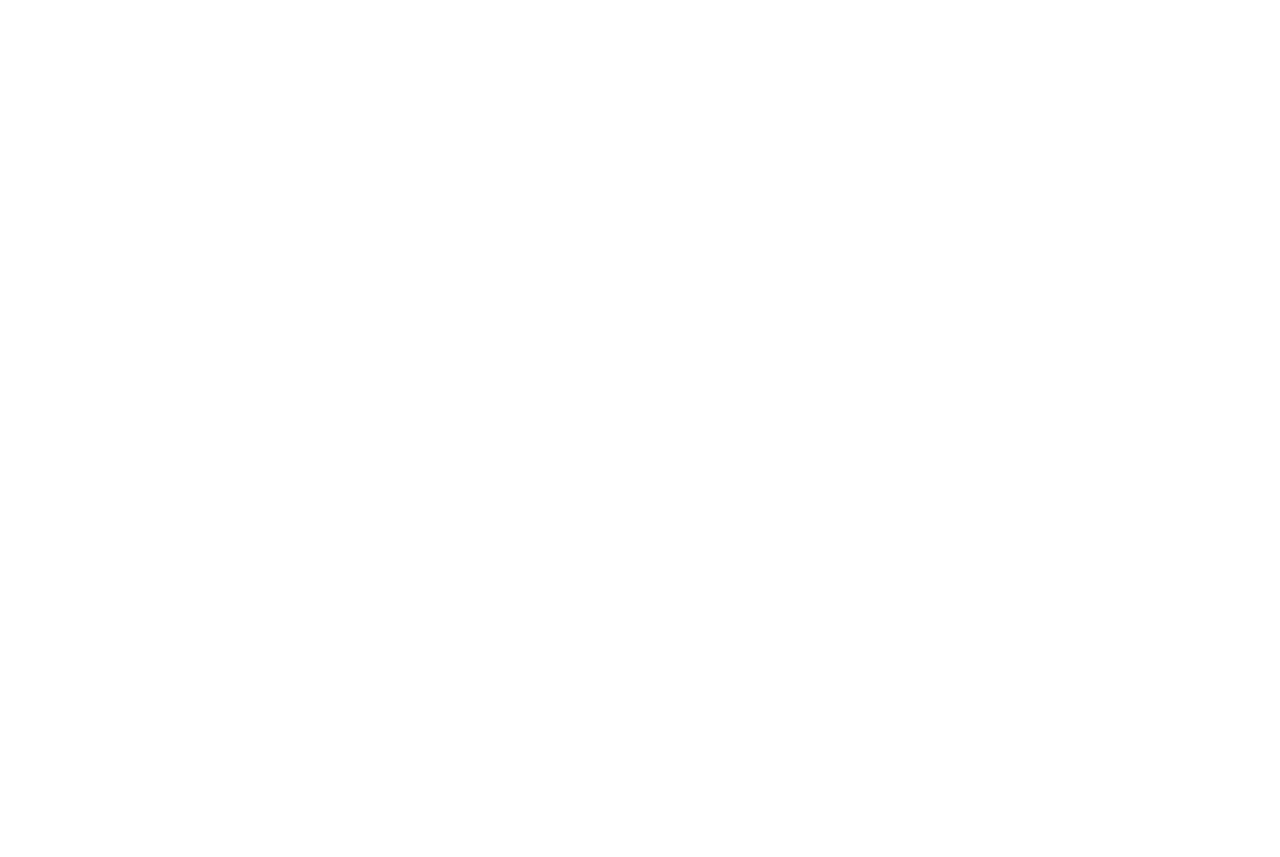
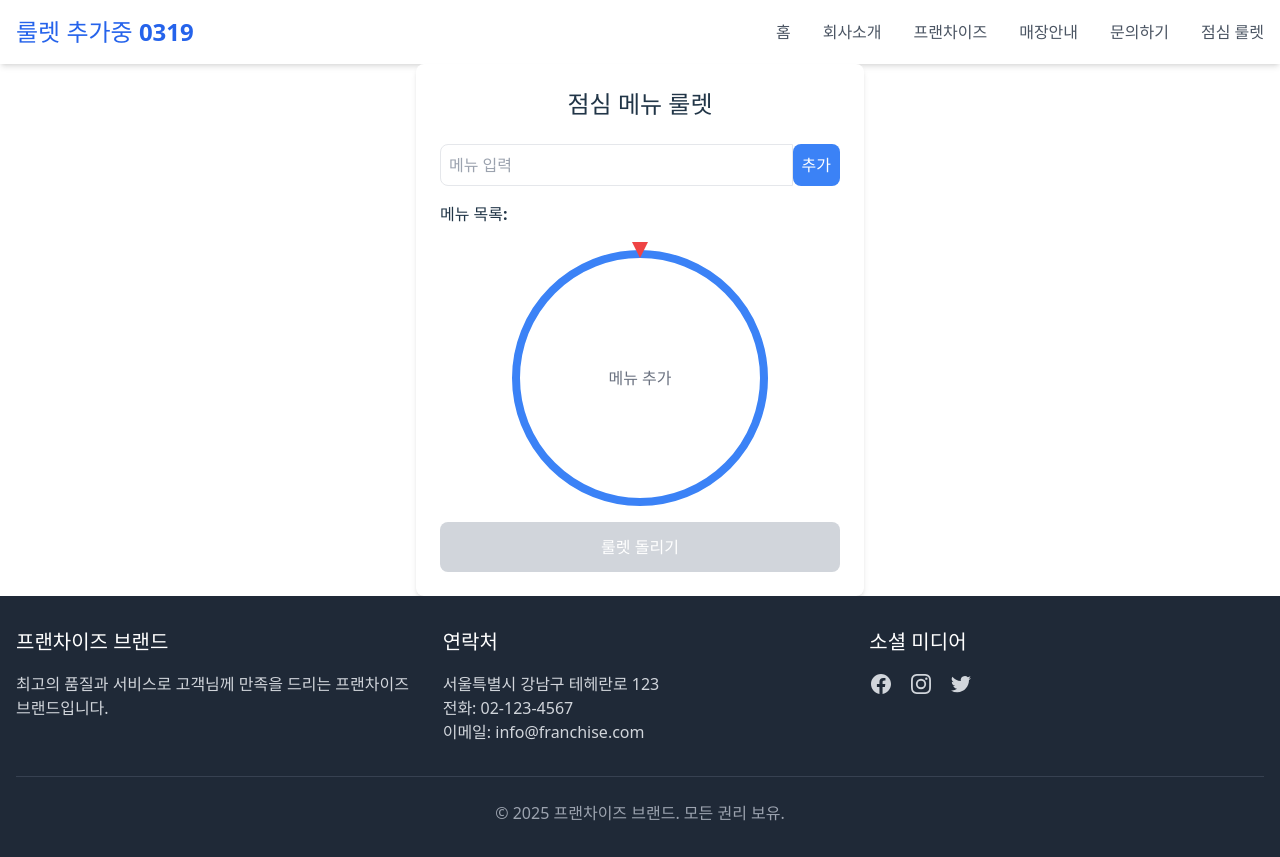
Before and after one commit to leessosso/docker-test, a React (Vite) app: page /lunch-roulette in a window 1280 px wide. Before the commit this address had no page. Before the commit the page ends 800 px from the top, so only its background shows below. Built offline with nearby package versions, Linux system fonts and the light colour scheme.

Commit message:
점심 메뉴 룰렛 컴포넌트를 추가하고, 메인 레이아웃 및 라우팅에 통합했습니다. Tailwind CSS 설정에 애니메이션 및 클립 패스를 추가하여 UI 개선.

```diff
--- a/src/App.tsx
+++ b/src/App.tsx
@@ -5,6 +5,7 @@ import About from './pages/About';
 import Franchise from './pages/Franchise';
 import Stores from './pages/Stores';
 import Contact from './pages/Contact';
+import LunchRoulette from './components/LunchRoulette';
 
 function App() {
   return (
@@ -16,6 +17,7 @@ function App() {
           <Route path="franchise" element={<Franchise />} />
           <Route path="stores" element={<Stores />} />
           <Route path="contact" element={<Contact />} />
+          <Route path="lunch-roulette" element={<LunchRoulette />} />
         </Route>
       </Routes>
     </Router>
--- /dev/null
+++ b/src/components/LunchRoulette.tsx
@@ -0,0 +1,220 @@
+import React, { useState, useEffect } from 'react';
+
+const LunchRoulette: React.FC = () => {
+  const [menuInput, setMenuInput] = useState<string>('');
+  const [menuList, setMenuList] = useState<string[]>([]);
+  const [selectedMenu, setSelectedMenu] = useState<string | null>(null);
+  const [isSpinning, setIsSpinning] = useState<boolean>(false);
+  const [rotationAngle, setRotationAngle] = useState<number>(0);
+
+  const addMenu = () => {
+    if (menuInput.trim() && !menuList.includes(menuInput.trim())) {
+      setMenuList([...menuList, menuInput.trim()]);
+      setMenuInput('');
+    }
+  };
+
+  const removeMenu = (menuToRemove: string) => {
+    setMenuList(menuList.filter(menu => menu !== menuToRemove));
+  };
+
+  const spinRoulette = () => {
+    if (menuList.length === 0) return;
+
+    setIsSpinning(true);
+    setSelectedMenu(null);
+
+    // 랜덤 메뉴 선택
+    const randomIndex = Math.floor(Math.random() * menuList.length);
+    const selectedMenuSector = menuList[randomIndex];
+
+    // 섹터 각도 계산
+    const sectorAngles = calculateSectorAngles();
+    const { startAngle, endAngle } = sectorAngles[randomIndex];
+    const midAngle = (startAngle + endAngle) / 2;
+
+    // 추가 랜덤 회전 각도 (2~3바퀴)
+    const additionalRotation = Math.floor(Math.random() * (1080 - 720 + 1)) + 720;
+
+    // 포인터와 정렬하기 위해 회전 각도 계산 (추가 회전 + 섹터 중앙각)
+    const targetRotation = additionalRotation + (360 - midAngle);
+
+    // 이전 회전각에 새 회전각 추가
+    setRotationAngle(prevAngle => prevAngle + targetRotation);
+    setSelectedMenu(selectedMenuSector);
+
+    // 스핀 종료
+    setTimeout(() => {
+      setIsSpinning(false);
+    }, 3500);
+  };
+
+  // 메뉴 개수에 따라 섹터 각도 계산
+  const calculateSectorAngles = () => {
+    const totalMenus = menuList.length;
+    const baseAngle = 360 / totalMenus;
+
+    return menuList.map((_, index) => {
+      const startAngle = index * baseAngle;
+      const endAngle = (index + 1) * baseAngle;
+
+      return {
+        startAngle,
+        endAngle,
+        sweepAngle: baseAngle
+      };
+    });
+  };
+
+  // 극좌표계 기반 섹터 생성
+  const createSectorPath = (centerX: number, centerY: number, radius: number, startAngle: number, endAngle: number) => {
+    const startRad = startAngle * Math.PI / 180;
+    const endRad = endAngle * Math.PI / 180;
+
+    const x1 = centerX + radius * Math.cos(startRad);
+    const y1 = centerY + radius * Math.sin(startRad);
+    const x2 = centerX + radius * Math.cos(endRad);
+    const y2 = centerY + radius * Math.sin(endRad);
+
+    const largeArcFlag = endAngle - startAngle > 180 ? 1 : 0;
+
+    return `M ${centerX} ${centerY} L ${x1} ${y1} A ${radius} ${radius} 0 ${largeArcFlag} 1 ${x2} ${y2} Z`;
+  };
+
+  // 섹터 중앙 좌표 계산
+  const calculateSectorCenterPoint = (centerX: number, centerY: number, radius: number, startAngle: number, endAngle: number) => {
+    const midAngle = (startAngle + endAngle) / 2;
+    const midRad = midAngle * Math.PI / 180;
+
+    // 섹터 중앙에서 약간 안쪽으로 (반지름의 2/3 지점)
+    const x = centerX + (radius * 2/3) * Math.cos(midRad);
+    const y = centerY + (radius * 2/3) * Math.sin(midRad);
+
+    return { x, y };
+  };
+
+  return (
+    <div className="max-w-md mx-auto p-6 bg-white rounded-lg shadow-md">
+      <h1 className="text-2xl font-bold mb-6 text-center">점심 메뉴 룰렛</h1>
+
+      <div className="mb-4">
+        <div className="flex">
+          <input
+            type="text"
+            value={menuInput}
+            onChange={(e) => setMenuInput(e.target.value)}
+            placeholder="메뉴 입력"
+            className="flex-grow p-2 border rounded-l-lg"
+            onKeyPress={(e) => e.key === 'Enter' && addMenu()}
+            disabled={isSpinning}
+          />
+          <button
+            onClick={addMenu}
+            disabled={isSpinning}
+            className="bg-blue-500 text-white p-2 rounded-r-lg hover:bg-blue-600 disabled:bg-blue-300"
+          >
+            추가
+          </button>
+        </div>
+      </div>
+
+      <div className="mb-4">
+        <h2 className="font-semibold mb-2">메뉴 목록:</h2>
+        <div className="flex flex-wrap gap-2">
+          {menuList.map((menu) => (
+            <div
+              key={menu}
+              className="bg-gray-200 px-3 py-1 rounded-full flex items-center"
+            >
+              {menu}
+              <button
+                onClick={() => removeMenu(menu)}
+                disabled={isSpinning}
+                className="ml-2 text-red-500 hover:text-red-700 disabled:text-red-300"
+              >
+                ✕
+              </button>
+            </div>
+          ))}
+        </div>
+      </div>
+
+      <div className="flex justify-center mb-4 relative">
+        <div
+          className={`w-64 h-64 rounded-full border-8 border-blue-500
+                      flex items-center justify-center relative overflow-hidden`}
+          style={{
+            transform: `rotate(${rotationAngle}deg)`,
+            transition: isSpinning ? 'transform 3.5s cubic-bezier(0.25, 0.1, 0.25, 1)' : 'none'
+          }}
+        >
+          {menuList.length > 0 ? (
+            <svg
+              viewBox="0 0 200 200"
+              className="absolute inset-0"
+              style={{ transform: 'rotate(-90deg)' }}
+            >
+              {menuList.map((menu, index) => {
+                const sectorAngles = calculateSectorAngles();
+                const { startAngle, endAngle } = sectorAngles[index];
+                const hue = Math.floor(Math.random() * 360);
+
+                const sectorCenterPoint = calculateSectorCenterPoint(100, 100, 100, startAngle, endAngle);
+
+                return (
+                  <g key={menu}>
+                    <path
+                      d={createSectorPath(100, 100, 100, startAngle, endAngle)}
+                      fill={`hsl(${hue}, 70%, 60%)`}
+                    />
+                    <text
+                      x={sectorCenterPoint.x}
+                      y={sectorCenterPoint.y}
+                      textAnchor="middle"
+                      dominantBaseline="middle"
+                      transform={`rotate(${(startAngle + endAngle) / 2 + 90}, ${sectorCenterPoint.x}, ${sectorCenterPoint.y})`}
+                      fill="white"
+                      fontWeight="bold"
+                      fontSize="10"
+                    >
+                      {menu}
+                    </text>
+                  </g>
+                );
+              })}
+            </svg>
+          ) : (
+            <div className="text-gray-500">메뉴 추가</div>
+          )}
+        </div>
+
+        {/* 포인터 - 부모 컨테이너 기준 절대 위치 */}
+        <div
+          className="absolute top-0 left-1/2 transform -translate-x-1/2 -translate-y-1/2
+                      w-4 h-4 bg-red-500 z-10"
+          style={{
+            clipPath: 'polygon(50% 100%, 0% 0%, 100% 0%)',
+          }}
+        ></div>
+      </div>
+
+      <button
+        onClick={spinRoulette}
+        disabled={menuList.length === 0 || isSpinning}
+        className="w-full bg-green-500 text-white p-3 rounded-lg
+                   hover:bg-green-600 disabled:bg-gray-300"
+      >
+        {isSpinning ? '돌리는 중...' : '룰렛 돌리기'}
+      </button>
+
+      {selectedMenu && !isSpinning && (
+        <div className="mt-4 text-center">
+          <h2 className="text-xl font-bold">오늘의 점심 메뉴:</h2>
+          <p className="text-2xl text-green-600 font-bold animate-bounce">{selectedMenu}</p>
+        </div>
+      )}
+    </div>
+  );
+};
+
+export default LunchRoulette;
--- a/src/layouts/MainLayout.tsx
+++ b/src/layouts/MainLayout.tsx
@@ -16,7 +16,7 @@ const MainLayout = () => {
             <header className="bg-white shadow-md">
                 <div className="container mx-auto px-4 py-4">
                     <div className="flex justify-between items-center">
-                        <Link to="/" className="text-2xl font-bold text-blue-600">README.md 수정 Typescript 버전 통일 0318</Link>
+                        <Link to="/" className="text-2xl font-bold text-blue-600">룰렛 추가중 0319</Link>
 
                         {/* 모바일 메뉴 버튼 */}
                         <div className="md:hidden">
@@ -41,6 +41,7 @@ const MainLayout = () => {
                             <Link to="/franchise" className="text-gray-600 hover:text-blue-600">프랜차이즈</Link>
                             <Link to="/stores" className="text-gray-600 hover:text-blue-600">매장안내</Link>
                             <Link to="/contact" className="text-gray-600 hover:text-blue-600">문의하기</Link>
+                            <Link to="/lunch-roulette" className="text-gray-600 hover:text-blue-600">점심 룰렛</Link>
                         </nav>
                     </div>
 
@@ -53,6 +54,7 @@ const MainLayout = () => {
                                 <Link to="/franchise" className="text-gray-600 hover:text-blue-600">프랜차이즈</Link>
                                 <Link to="/stores" className="text-gray-600 hover:text-blue-600">매장안내</Link>
                                 <Link to="/contact" className="text-gray-600 hover:text-blue-600">문의하기</Link>
+                                <Link to="/lunch-roulette" className="text-gray-600 hover:text-blue-600">점심 룰렛</Link>
                             </nav>
                         </div>
                     )}
--- a/tailwind.config.js
+++ b/tailwind.config.js
@@ -5,7 +5,14 @@ export default {
         "./src/**/*.{js,ts,jsx,tsx}",
     ],
     theme: {
-        extend: {},
+        extend: {
+            animation: {
+                'spin-slow': 'spin 2s linear infinite',
+            },
+            clipPath: {
+                'triangle': 'polygon(50% 0%, 0% 100%, 100% 100%)',
+            }
+        },
     },
     plugins: [],
 }
```
